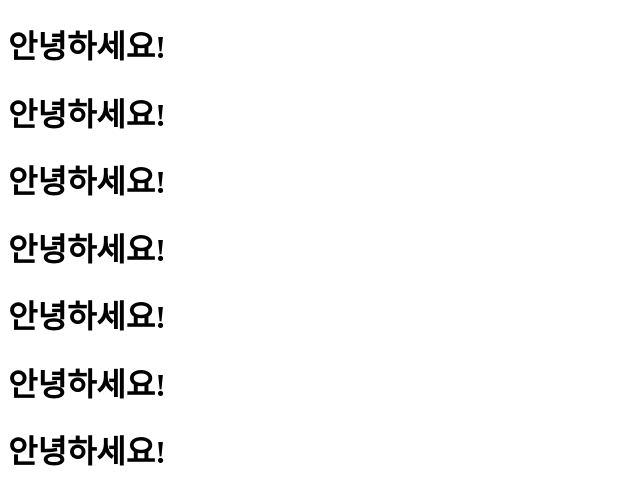
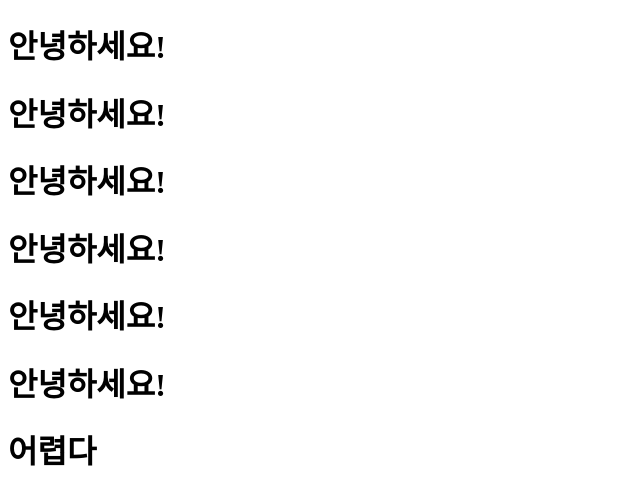
Before and after one commit to wooni0918/study, a plain HTML site: page index.html in a window 1280 px wide. Shown: the whole page, without its empty margins (0-640 px from the left). Drawn offline with Linux system fonts and the light colour scheme.

Commit message:
오어려워

```diff
--- a/index.html
+++ b/index.html
@@ -13,6 +13,6 @@
         <h1>안녕하세요!</h1>
         <h1>안녕하세요!</h1>
         <h1>안녕하세요!</h1>
-        <h1>안녕하세요!</h1>
+        <h1>어렵다</h1>
     </body>
 </html>
```
